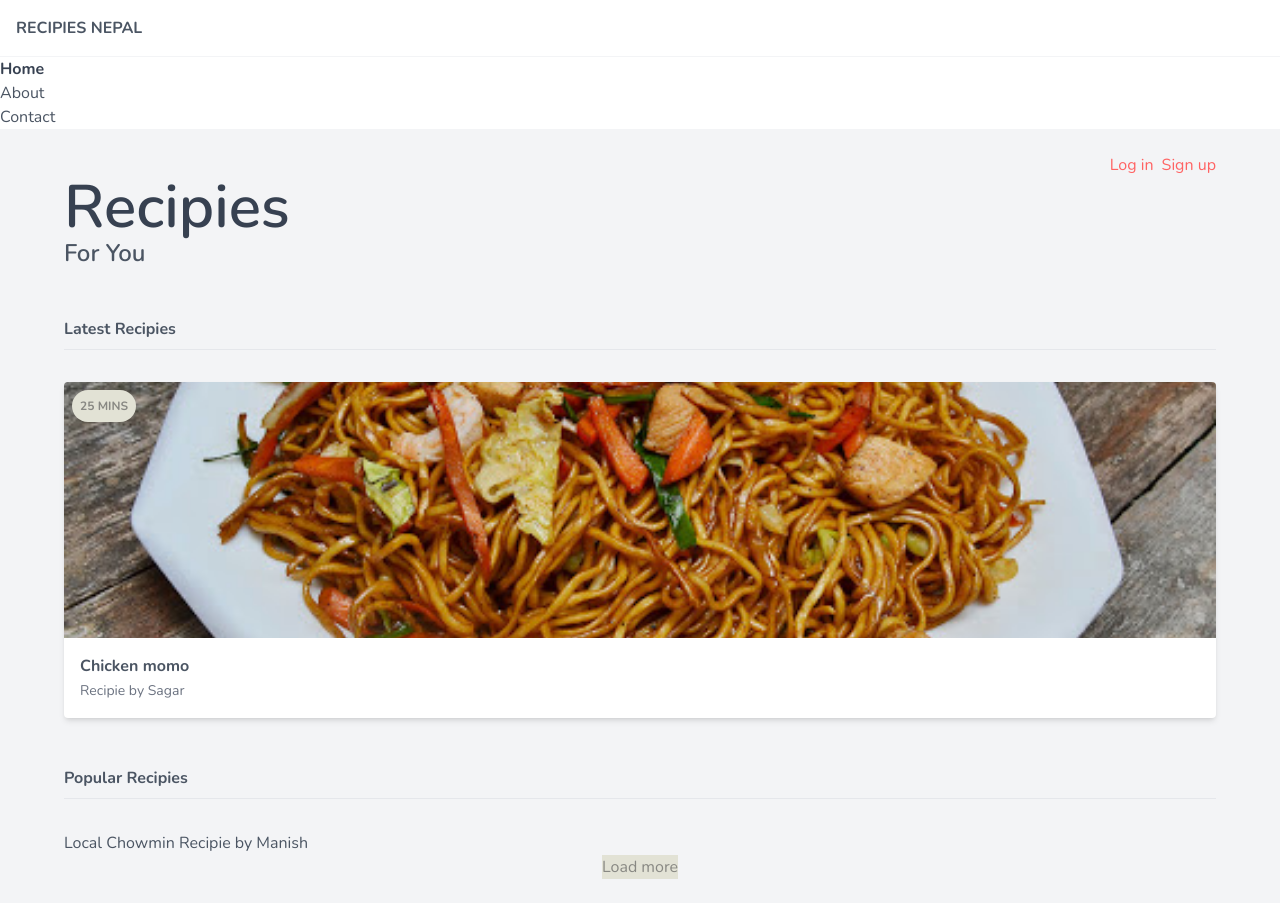
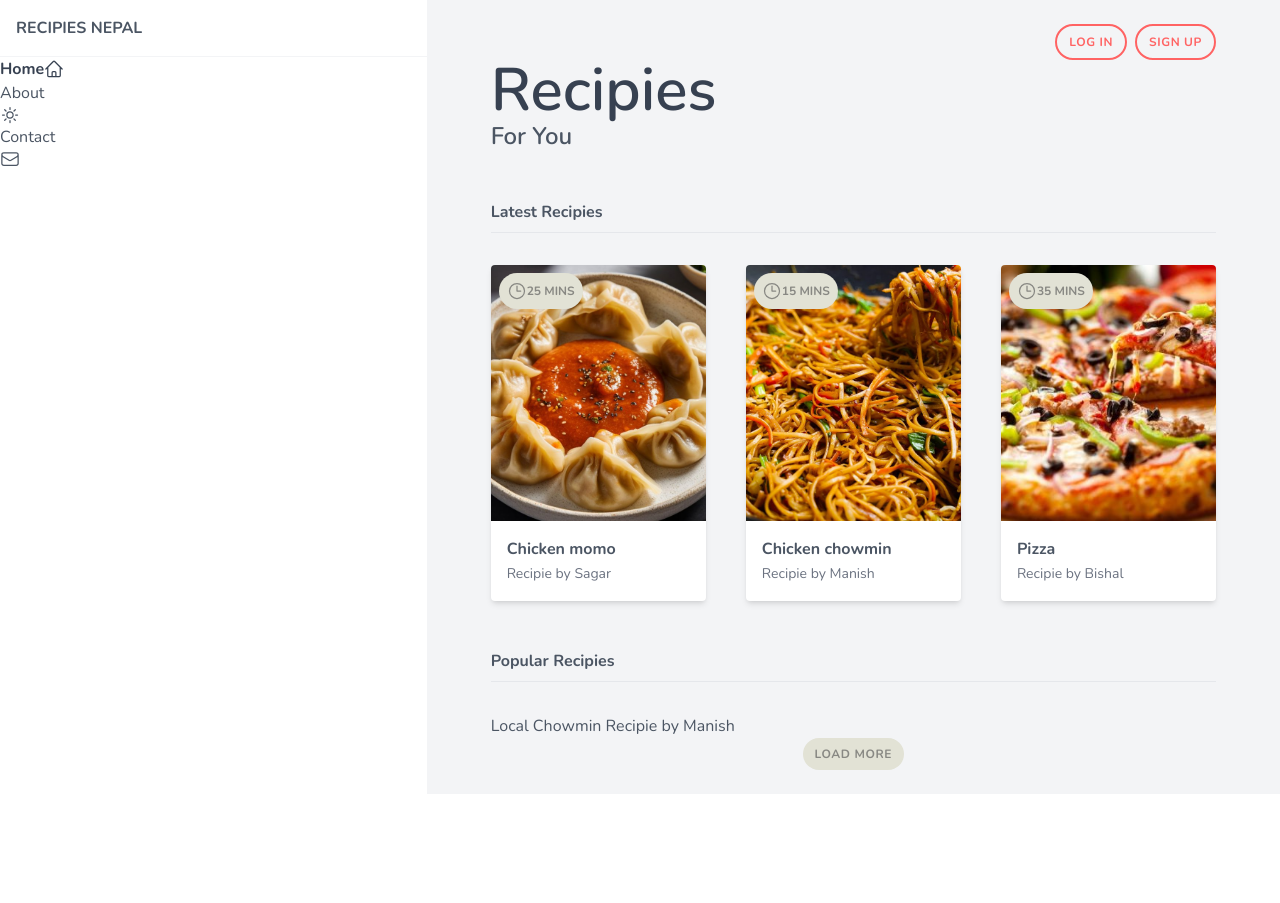
Before and after one commit to sagarpdl000/Food-Tailwind, a website: page public/index.html in a window 1280 px wide. After the commit the page ends 800 px from the top, so only its background shows below. Drawn offline with nearby package versions, Linux system fonts and the light colour scheme.

Commit message:
Applied tailwind css classes to style (Learned about apply directive, Grids, Buttons, Icons, Hover Effects)

```diff
--- a/public/index.html
+++ b/public/index.html
@@ -7,27 +7,36 @@
     <link rel="stylesheet" href="style.css">
 </head>
 <body class="text-gray-600 font-bodycolor">
-    <div>   <!--Wrapper -->
+    <div class="grid md:grid-cols-3">   <!--Wrapper -->
 
 
-        <div><!--Navigation -->
+        <div class="md:col-span-1"><!--Navigation -->
             <nav>
                 <div>
-                    <h1 class="font-bold uppercase p-4 border-b border-gray-100"><a href="/" >Recipies Nepal</a></h1>
+                    <h1 class="font-bold uppercase p-4 border-b border-gray-100"><a href="/" class="hover:text-primary">Recipies Nepal</a></h1>
                 </div>
                 <ul>
-                    <li class="text-gray-700 font-bold"><a href="#"><span>Home</span></a></li>
-                    <li><a href="#"><span>About</span></a></li>
-                    <li><a href="#"><span>Contact</span></a></li>
+                    <li class="text-gray-700 font-bold flex items-center"><a href="#"><span>Home</span>
+                      </a><svg xmlns="http://www.w3.org/2000/svg" fill="none" viewBox="0 0 24 24" stroke-width="1.5" stroke="currentColor" class="w-5">
+                        <path stroke-linecap="round" stroke-linejoin="round" d="m2.25 12 8.954-8.955c.44-.439 1.152-.439 1.591 0L21.75 12M4.5 9.75v10.125c0 .621.504 1.125 1.125 1.125H9.75v-4.875c0-.621.504-1.125 1.125-1.125h2.25c.621 0 1.125.504 1.125 1.125V21h4.125c.621 0 1.125-.504 1.125-1.125V9.75M8.25 21h8.25" />
+                      </svg></li>
+                    <li><a href="#"><span>About</span><svg xmlns="http://www.w3.org/2000/svg" fill="none" viewBox="0 0 24 24" stroke-width="1.5" stroke="currentColor" class="w-5">
+                        <path stroke-linecap="round" stroke-linejoin="round" d="M12 3v2.25m6.364.386-1.591 1.591M21 12h-2.25m-.386 6.364-1.591-1.591M12 18.75V21m-4.773-4.227-1.591 1.591M5.25 12H3m4.227-4.773L5.636 5.636M15.75 12a3.75 3.75 0 1 1-7.5 0 3.75 3.75 0 0 1 7.5 0Z" />
+                      </svg>
+                      </a></li>
+                    <li><a href="#"><span>Contact</span><svg xmlns="http://www.w3.org/2000/svg" fill="none" viewBox="0 0 24 24" stroke-width="1.5" stroke="currentColor" class="w-5">
+                        <path stroke-linecap="round" stroke-linejoin="round" d="M21.75 6.75v10.5a2.25 2.25 0 0 1-2.25 2.25h-15a2.25 2.25 0 0 1-2.25-2.25V6.75m19.5 0A2.25 2.25 0 0 0 19.5 4.5h-15a2.25 2.25 0 0 0-2.25 2.25m19.5 0v.243a2.25 2.25 0 0 1-1.07 1.916l-7.5 4.615a2.25 2.25 0 0 1-2.36 0L3.32 8.91a2.25 2.25 0 0 1-1.07-1.916V6.75" />
+                      </svg>
+                      </a></li>
 
                 </ul>
             </nav>
         </div><!--Navigation End -->
 
-        <main class="px-16 py-6 bg-gray-100">
+        <main class="px-16 py-6 bg-gray-100 md:col-span-2">
             <div class="flex justify-center md:justify-end">
-                <a href="#" class="text-primary">Log in</a>
-                <a href="#" class="text-primary ml-2">Sign up</a>
+                <a href="#" class="btn text-primary md:border-2 border-primary hover:bg-primary hover:text-white">Log in</a>
+                <a href="#" class="btn text-primary ml-2 md:border-2 border-primary  hover:bg-primary hover:text-white">Sign up</a>
             </div>
 
             <!-- Learned more about flex properties -->
@@ -45,16 +54,48 @@
 
             <div>
                 <h3 class="font-bold mt-12 pb-2 border-b border-gray-200 ">Latest Recipies</h3>
-                <div class="mt-8">
+                <div class="mt-8 grid lg:grid-cols-3 gap-10">
                     <!-- Cards -->
-                    <div class="bg-white rounded overflow-hidden shadow-md relative">
-                        <img src="img/chowmin.jpg" class="w-full h-52 sm:h-64 object-cover" alt="">
+                    <div class="card">
+                        <img src="img/momo2.jpg" class="w-full h-52 sm:h-64 object-cover" alt="">
                         <div class="m-4">
                             <span class="font-bold block">Chicken momo</span>
                             <span class="text-gray-500 text-sm">Recipie by Sagar</span>
                         </div>
-                        <div class="bg-secondary-100 text-secondary-200 text-xs uppercase font-bold rounded-full p-2 absolute top-0 ml-2 mt-2">
+                        <div class="badge">
+                            <svg xmlns="http://www.w3.org/2000/svg" fill="none" viewBox="0 0 24 24" stroke-width="1.5" stroke="currentColor" class="w-5 h-5">
+                                <path stroke-linecap="round" stroke-linejoin="round" d="M12 6v6h4.5m4.5 0a9 9 0 1 1-18 0 9 9 0 0 1 18 0Z" />
+                              </svg>
                             <span>25 mins</span>
+                        </div>
+
+                    </div>
+                    <div class="card">
+                        <img src="img/chowmin1.jpg" class="w-full h-52 sm:h-64 object-cover" alt="">
+                        <div class="m-4">
+                            <span class="font-bold block">Chicken chowmin</span>
+                            <span class="text-gray-500 text-sm">Recipie by Manish</span>
+                        </div>
+                        <div class="badge">
+                            <svg xmlns="http://www.w3.org/2000/svg" fill="none" viewBox="0 0 24 24" stroke-width="1.5" stroke="currentColor" class="w-5 h-5">
+                                <path stroke-linecap="round" stroke-linejoin="round" d="M12 6v6h4.5m4.5 0a9 9 0 1 1-18 0 9 9 0 0 1 18 0Z" />
+                              </svg>
+                            <span>15 mins</span>
+                        </div>
+
+                    </div>
+                    <div class="card">
+                        <img src="img/pizza.jpg" class="w-full h-52 sm:h-64 object-cover" alt="">
+                        <div class="m-4">
+                            <span class="font-bold block">Pizza</span>
+                            <span class="text-gray-500 text-sm">Recipie by Bishal</span>
+                        </div>
+                        <div class="badge">
+                            <svg xmlns="http://www.w3.org/2000/svg" fill="none" viewBox="0 0 24 24" stroke-width="1.5" stroke="currentColor" class="w-5 h-5">
+                                <path stroke-linecap="round" stroke-linejoin="round" d="M12 6v6h4.5m4.5 0a9 9 0 1 1-18 0 9 9 0 0 1 18 0Z" />
+                              </svg>
+
+                            <span>35 mins</span>
                         </div>
 
                     </div>
@@ -73,7 +114,7 @@
                 </div>
 
                 <div class="flex justify-center">
-                    <div class="bg-secondary-100 text-secondary-200">Load more</div>
+                    <div class="bg-secondary-100 text-secondary-200 btn hover:shadow-inner">Load more</div>
                 </div>
 
 
--- a/src/input.css
+++ b/src/input.css
@@ -2,3 +2,15 @@
 @tailwind base;
 @tailwind components;
 @tailwind utilities;
+
+.card{
+    @apply bg-white rounded overflow-hidden shadow-md relative hover:shadow-lg
+}
+
+.badge{
+    @apply bg-secondary-100 text-secondary-200 text-xs uppercase font-bold rounded-full p-2 absolute top-0 ml-2 mt-2 flex items-center
+}
+
+.btn {
+    @apply rounded-full py-2 px-3 uppercase text-xs font-bold cursor-pointer tracking-wider
+}
```
Also changed, not shown: public/img/chowmin1.jpg (added), public/img/momo1.jpeg (added), public/img/momo2.jpg (added), public/img/pizza.jpg (added), public/style.css.
